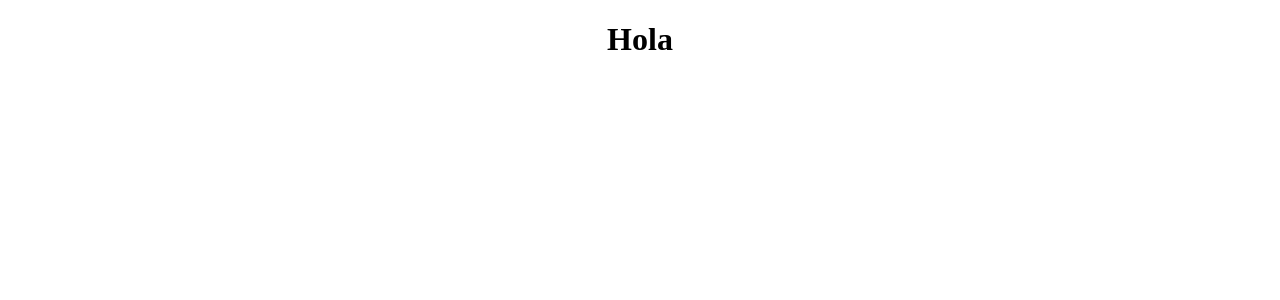
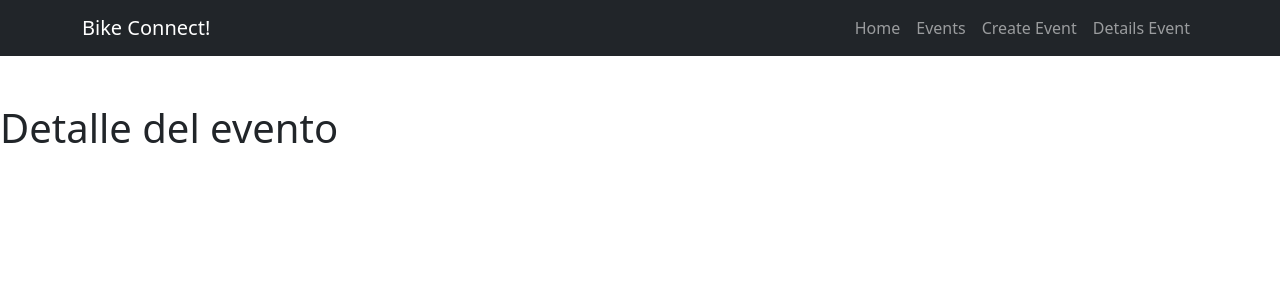
Before and after one commit to lontel/client, a React (Create React App) app: page /events/details/1 in a window 1280 px wide. Shown: the top 300 px of the page. Built offline with nearby package versions, Linux system fonts and the light colour scheme.

Commit message:
navbar added

```diff
--- a/src/App.jsx
+++ b/src/App.jsx
@@ -1,10 +1,19 @@
 import './App.css'
+import 'bootstrap/dist/css/bootstrap.css';
+
+
+import NavBar from './components/NavBar/NavBar'
+import AppRoutes from './routes/AppRoutes';
+
 
 function App() {
   return (
-    <div className="App">
-      <h1>Hola</h1>
-    </div>
+
+    <>
+      <NavBar />
+      <AppRoutes />
+
+    </>
   )
 }
 
--- /dev/null
+++ b/src/components/Navbar/NavBar.css
@@ -0,0 +1,3 @@
+a {
+    text-decoration: none;
+}
--- a/src/components/Navbar/Navbar.jsx
+++ b/src/components/Navbar/Navbar.jsx
@@ -0,0 +1,34 @@
+import { Nav, Navbar, Container } from 'react-bootstrap'
+import { Link } from 'react-router-dom'
+import './NavBar.css'
+
+
+const NavBar = () => {
+
+    return (
+        <Navbar bg="dark" expand="md" variant="dark" className='mb-5'>
+            <Container>
+                <Navbar.Brand>Bike Connect!</Navbar.Brand>
+                <Navbar.Toggle aria-controls="basic-navbar-nav" />
+                <Navbar.Collapse id="basic-navbar-nav">
+                    <Nav className="ms-auto">
+                        <Link to="/">
+                            <Nav.Link as="span">Home</Nav.Link>
+                        </Link>
+                        <Link to="/events">
+                            <Nav.Link as="span">Events</Nav.Link>
+                        </Link>
+                        <Link to="/events/create">
+                            <Nav.Link as="span">Create Event</Nav.Link>
+                        </Link>
+                        <Link to="/events/details/:id">
+                            <Nav.Link as="span">Details Event</Nav.Link>
+                        </Link>
+                    </Nav>
+                </Navbar.Collapse>
+            </Container>
+        </Navbar>
+    )
+}
+
+export default NavBar
--- a/src/index.js
+++ b/src/index.js
@@ -1,10 +1,13 @@
 import React from 'react'
 import ReactDOM from 'react-dom/client'
 import App from './App'
+import { BrowserRouter as Router } from 'react-router-dom'
 
 const root = ReactDOM.createRoot(document.getElementById('root'))
 root.render(
   <React.StrictMode>
-    <App />
+    <Router>
+      <App />
+    </Router>
   </React.StrictMode>
 )
--- /dev/null
+++ b/src/routes/AppRoutes.jsx
@@ -0,0 +1,16 @@
+import { Routes, Route } from 'react-router-dom'
+
+
+const AppRoutes = () => {
+
+    return (
+
+        <Routes>
+            <Route path='/' element={<h1>Soy el inicio</h1>} />
+            <Route path='/events' element={<h1>Soy los eventos</h1>} />
+            <Route path='/events/create' element={<h1>Crea tus eventos</h1>} />
+            <Route path='/events/details/:id' element={<h1>Detalle del evento</h1>} />
+        </Routes>
+    )
+}
+export default AppRoutes
```
Also changed, not shown: src/services/user.services.js (added, +21 -0 lines), 1 other file (tests, documents, lock files or other folders).
